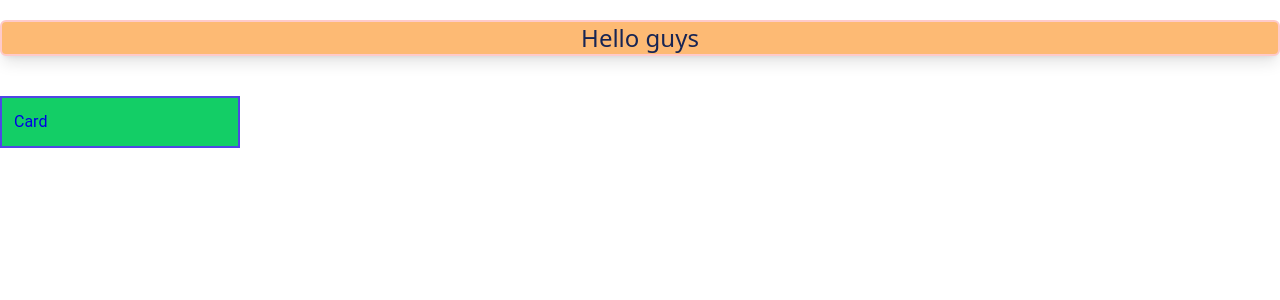
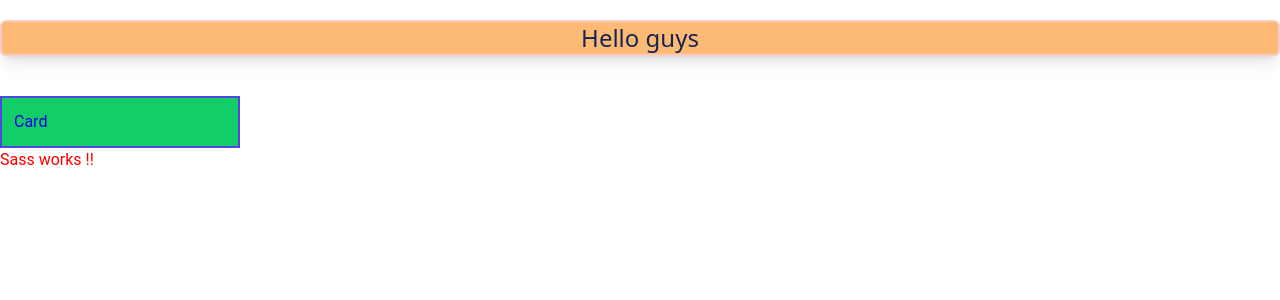
Before and after one commit to ferlobo1985/UDMY-NEXT15-Extras, a Next.js app: page / in a window 1280 px wide. Shown: the top 300 px of the page. Built offline with nearby package versions, Linux system fonts and the light colour scheme.

Commit message:
03-Installing Saas
03-Installing Saas

```diff
--- a/package.json
+++ b/package.json
@@ -9,12 +9,13 @@
     "lint": "next lint"
   },
   "dependencies": {
+    "next": "15.0.3",
     "react": "19.0.0-rc-66855b96-20241106",
-    "react-dom": "19.0.0-rc-66855b96-20241106",
-    "next": "15.0.3"
+    "react-dom": "19.0.0-rc-66855b96-20241106"
   },
   "devDependencies": {
     "postcss": "^8",
+    "sass": "^1.81.0",
     "tailwindcss": "^3.4.1"
   }
 }
--- a/src/app/layout.js
+++ b/src/app/layout.js
@@ -1,5 +1,6 @@
 import localFont from "next/font/local";
 import "./globals.css";
+import "../../styles/globals.scss"
 
 const geistSans = localFont({
   src: "./fonts/GeistVF.woff",
--- a/src/app/page.js
+++ b/src/app/page.js
@@ -9,6 +9,12 @@
         <div className="card">
           Card
         </div>
+
+        <div className="someClass">
+            Sass works !!
+        </div>
+
+
       </div>
     </>
   );
--- /dev/null
+++ b/styles/globals.scss
@@ -0,0 +1,8 @@
+$roboto: Roboto, sans-serif;
+$primary-color: red;
+
+
+.someClass {
+    font-family: $roboto;
+    color: $primary-color
+}
```
Also changed, not shown: 1 other file (tests, documents, lock files or other folders).
